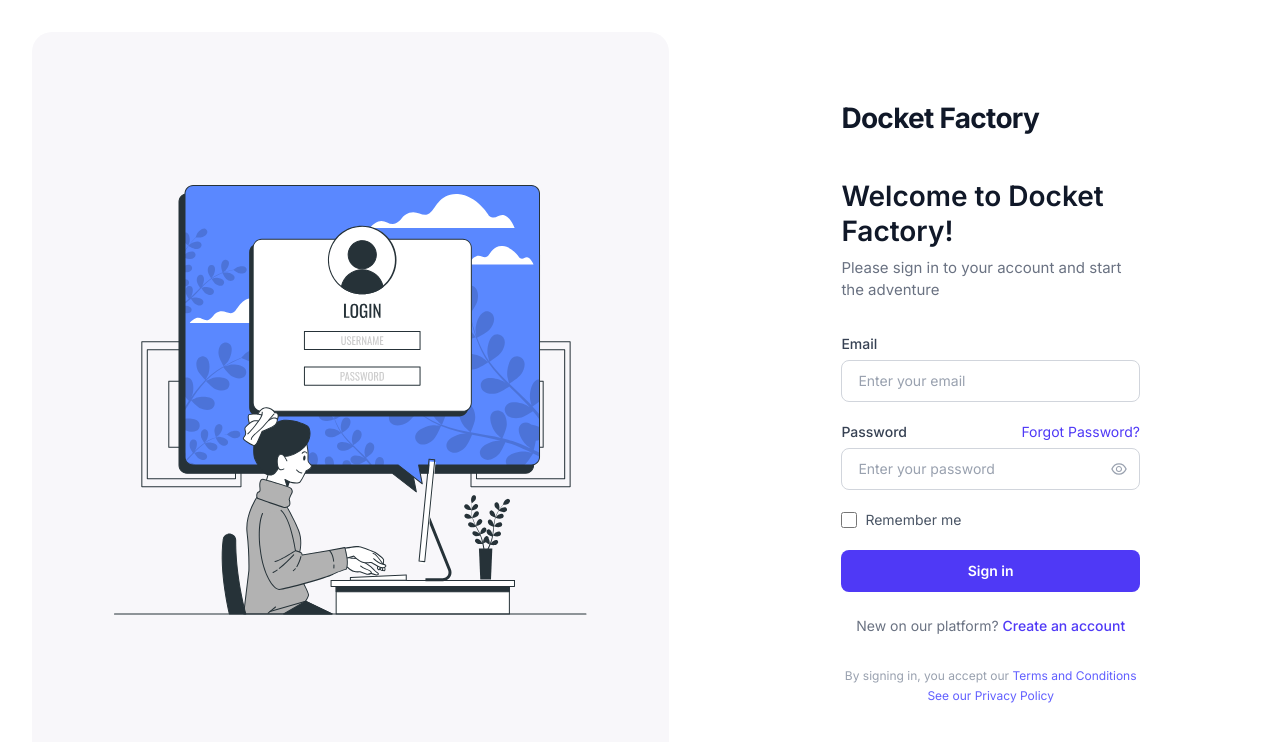
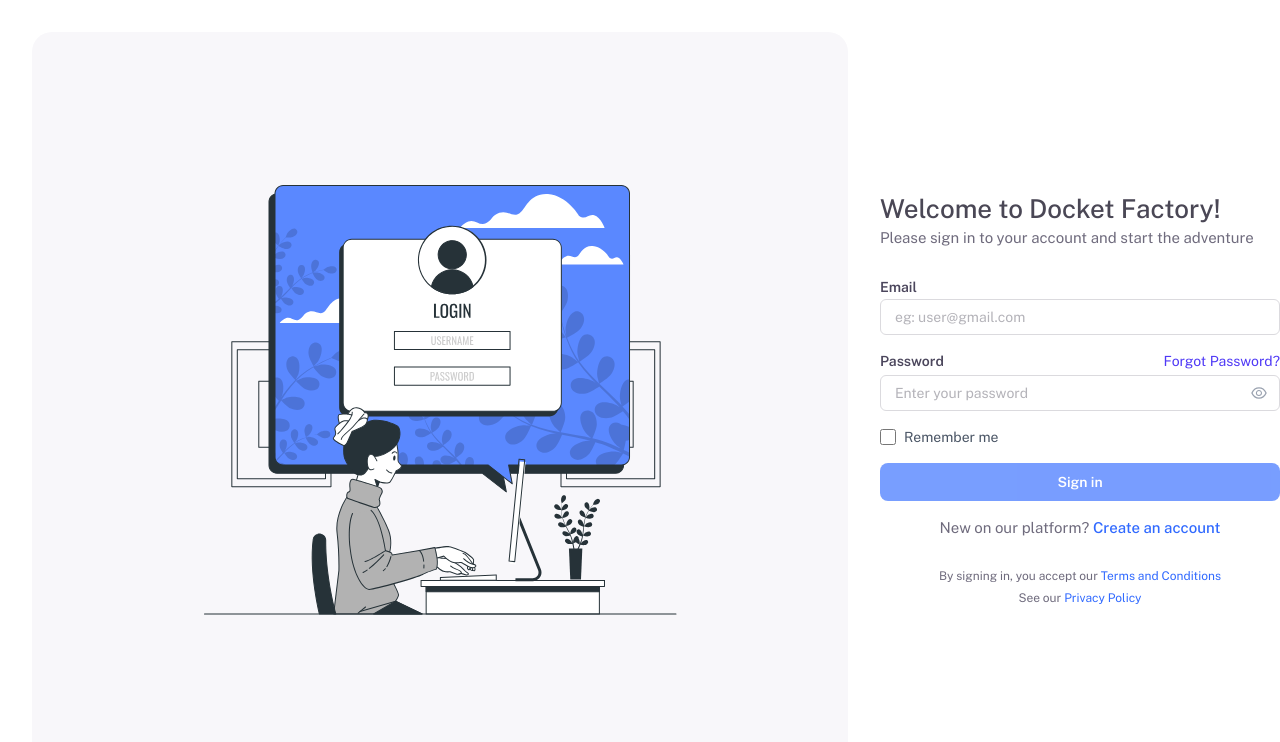
Before and after one commit to Sanket0798/docket-ai, a React (Vite) app in the folder frontend/: page /login in a window 1280 px wide. Shown: the top 742 px of the page. Built offline with nearby package versions, Linux system fonts and the light colour scheme.

Commit message:
Login Page has been modified

```diff
--- a/frontend/src/index.css
+++ b/frontend/src/index.css
@@ -1,7 +1,81 @@
+@import url('https://fonts.googleapis.com/css2?family=Public+Sans:ital,wght@0,100..900;1,100..900&display=swap');
 @import "tailwindcss";
 
+@theme {
+  /* ── Typography ── */
+  --font-sans: 'Public Sans', sans-serif;
+
+  --text-heading-1: 32px;
+  --text-heading-1--line-height: 1.2;
+  --text-heading-1--font-weight: 700;
+
+  --text-heading-2: 24px;
+  --text-heading-2--line-height: 1.3;
+  --text-heading-2--font-weight: 600;
+
+  --text-button: 16px;
+  --text-button--line-height: 1.5;
+  --text-button--font-weight: 600;
+
+  --text-placeholder: 14px;
+  --text-placeholder--line-height: 1.5;
+  --text-placeholder--font-weight: 400;
+
+  --text-description: 12px;
+  --text-description--line-height: 1.5;
+  --text-description--font-weight: 400;
+
+  --text-semibold: 14px;
+  --text-semibold--line-height: 1.5;
+  --text-semibold--font-weight: 600;
+
+  /* ── Brand Colors ── */
+  --color-brand-50: #EEF2FF;
+  --color-brand-100: #E0E7FF;
+  --color-brand-200: #C7D2FE;
+  --color-brand-300: #A5B4FC;
+  --color-brand-400: #818CF8;
+  --color-brand-500: #6366F1;
+  --color-brand-600: #4F46E5;
+  --color-brand-700: #4338CA;
+  --color-brand-800: #3730A3;
+  --color-brand-900: #312E81;
+  --color-h1-text-color: #4A4755;
+
+  /* ── Semantic Colors ── */
+  --color-success: #10B981;
+  --color-warning: #F59E0B;
+  --color-error: #EF4444;
+  --color-info: #3B82F6;
+
+  /* ── Neutral / Surface ── */
+  --color-surface: #FFFFFF;
+  --color-surface-subtle: #F8F7FF;
+  --color-border: #E5E7EB;
+  --color-text-h1: #4A4755;
+  --color-text-h2: #6F6B7D;
+  --color-input-label: #4B465C;
+  --color-input-border: #DBDADE;
+  --color-brand-color: #316AFF;
+  --color-button-color: #316AFF;
+  --color-text-primary: #111827;
+  --color-text-secondary: #6B7280;
+  --color-text-muted: #9CA3AF;
+
+  /* ── Shadows ── */
+  --shadow-card: 0 1px 3px 0 rgb(0 0 0 / 0.08), 0 1px 2px -1px rgb(0 0 0 / 0.08);
+  --shadow-dropdown: 0 10px 15px -3px rgb(0 0 0 / 0.1), 0 4px 6px -4px rgb(0 0 0 / 0.1);
+  --shadow-modal: 0 20px 25px -5px rgb(0 0 0 / 0.1), 0 8px 10px -6px rgb(0 0 0 / 0.1);
+
+  /* ── Border Radius ── */
+  --radius-card: 12px;
+  --radius-button: 8px;
+  --radius-input: 8px;
+  --radius-badge: 999px;
+}
+
 * {
-  font-family: 'Inter', sans-serif;
+  font-family: 'Public Sans', sans-serif;
   box-sizing: border-box;
 }
 
@@ -12,8 +86,15 @@ body {
 }
 
 @keyframes slide-in {
-  from { opacity: 0; transform: translateX(100%); }
-  to   { opacity: 1; transform: translateX(0); }
+  from {
+    opacity: 0;
+    transform: translateX(100%);
+  }
+
+  to {
+    opacity: 1;
+    transform: translateX(0);
+  }
 }
 
 .animate-slide-in {
--- a/frontend/src/pages/auth/Login.jsx
+++ b/frontend/src/pages/auth/Login.jsx
@@ -43,7 +43,7 @@ const Login = () => {
   return (
     <div className="min-h-screen flex justify-between bg-white">
       {/* Left Panel - Illustration */}
-      <div className="hidden lg:flex flex-col items-center justify-center bg-[#F8F7FA] w-[816px] rounded-[20px] m-8 relative overflow-hidden">
+      <div className="hidden lg:flex flex-col items-center justify-center bg-[#F8F7FA] lg:w-[816px] rounded-[20px] m-8 relative overflow-hidden">
         <div className="">
           <img
             src={loginIllustration}
@@ -55,20 +55,14 @@ const Login = () => {
       </div>
 
       {/* Right Panel - Form */}
-      <div className="flex flex-col justify-center w-full lg:w-auto px-8 lg:px-[140px]">
-        {/* Logo */}
-        <div className="mb-10">
-          <h1 className="text-[28px] font-bold text-gray-900 tracking-tight">
-            Docket Factory
-          </h1>
-        </div>
-
+      <div className="flex-1 flex items-center justify-center">
+        <div className="w-[400px]">
           {/* Heading */}
-        <div className="mb-8">
-          <h2 className="text-[28px] font-semibold text-gray-900 leading-tight mb-2">
+          <div className="mb-[26px]">
+            <h2 className="font-medium text-[26px] leading-9 text-text-h1">
               Welcome to Docket Factory!
             </h2>
-          <p className="text-[15px] text-gray-500">
+            <p className="font-normal leading-[22px] text-[15px] text-text-h2">
               Please sign in to your account and start the adventure
             </p>
           </div>
@@ -81,10 +75,10 @@ const Login = () => {
           )}
 
           {/* Form */}
-        <form onSubmit={handleSubmit} className="space-y-5">
+          <form onSubmit={handleSubmit} className="space-y-4">
             {/* Email */}
             <div>
-            <label className="block text-sm font-medium text-gray-700 mb-1.5">
+              <label className="font-semibold text-sm text-input-label mb-1">
                 Email
               </label>
               <input
@@ -92,16 +86,16 @@ const Login = () => {
                 name="email"
                 value={form.email}
                 onChange={handleChange}
-              placeholder="Enter your email"
+                placeholder="eg: user@gmail.com"
                 required
-              className="w-full h-[42px] px-4 border border-gray-300 rounded-lg text-sm text-gray-900 placeholder-gray-400 focus:outline-none focus:border-indigo-500 focus:ring-1 focus:ring-indigo-500 transition"
+                className="w-full px-[14px] py-[7px] border border-input-border rounded-[6px] text-sm text-gray-900 placeholder-[#B4B3B9] focus:outline-none focus:border-indigo-500 focus:ring-1 focus:ring-indigo-500 transition"
               />
             </div>
 
             {/* Password */}
             <div>
-            <div className="flex items-center justify-between mb-1.5">
-              <label className="block text-sm font-medium text-gray-700">
+              <div className="flex items-center justify-between mb-1">
+                <label className="font-semibold text-sm text-input-label">
                   Password
                 </label>
                 <Link to="/forgot-password" className="text-sm text-indigo-600 hover:underline">
@@ -116,7 +110,7 @@ const Login = () => {
                   onChange={handleChange}
                   placeholder="Enter your password"
                   required
-                className="w-full h-[42px] px-4 pr-11 border border-gray-300 rounded-lg text-sm text-gray-900 placeholder-gray-400 focus:outline-none focus:border-indigo-500 focus:ring-1 focus:ring-indigo-500 transition"
+                  className="w-full px-[14px] py-[7px] border border-input-border rounded-[6px] text-sm text-gray-900 placeholder-[#B4B3B9] focus:outline-none focus:border-indigo-500 focus:ring-1 focus:ring-indigo-500 transition"
                 />
                 <button
                   type="button"
@@ -144,7 +138,7 @@ const Login = () => {
             <button
               type="submit"
               disabled={loading}
-            className="w-full h-[42px] bg-indigo-600 hover:bg-indigo-700 disabled:opacity-60 text-white text-sm font-semibold rounded-lg transition flex items-center justify-center gap-2"
+              className="w-full h-[38px] bg-button-color opacity-65 hover:bg-button-color hover:opacity-100 disabled:opacity-60 text-white text-sm font-semibold rounded-lg transition flex items-center justify-center gap-2 cursor-pointer"
             >
               {loading ? (
                 <span className="w-4 h-4 border-2 border-white border-t-transparent rounded-full animate-spin" />
@@ -153,22 +147,24 @@ const Login = () => {
           </form>
 
           {/* Register link */}
-        <p className="mt-6 text-sm text-gray-500 text-center">
+          <p className="mt-4 font-normal text-[15px] leading-[22px] text-text-h2 text-center">
             New on our platform?{' '}
-          <Link to="/register" className="text-indigo-600 font-medium hover:underline">
+            <Link to="/register" className="text-brand-color font-medium hover:underline">
               Create an account
             </Link>
           </p>
 
           {/* Terms */}
-        <div className="mt-8 text-center space-y-1">
-          <p className="text-xs text-gray-400">
+          <div className="mt-[26px] text-center">
+            <p className="font-normal text-xs leading-[22px] text-text-h2">
               By signing in, you accept our{' '}
-            <span className="text-indigo-500 cursor-pointer hover:underline">Terms and Conditions</span>
+              <span className="text-brand-color cursor-pointer hover:underline">Terms and Conditions</span>
             </p>
-          <p className="text-xs text-indigo-500 cursor-pointer hover:underline">
-            See our Privacy Policy
+            <p className="font-normal text-xs leading-[22px] text-text-h2">
+              See our
+              <span className="text-brand-color cursor-pointer hover:underline"> Privacy Policy</span>
             </p>
+          </div>
         </div>
       </div>
     </div>
```
Lines whose indentation alone changed are shown as unchanged.
